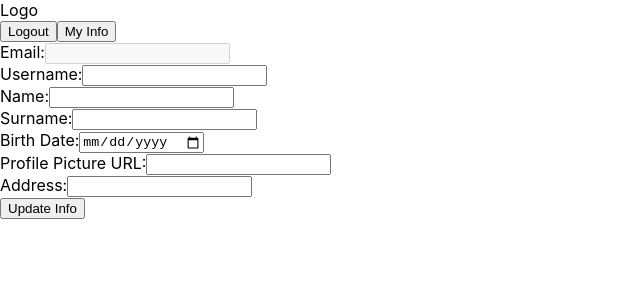
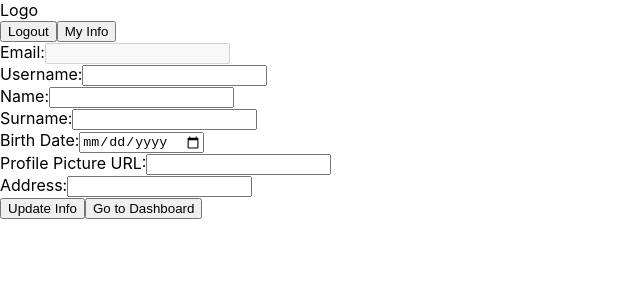
Before and after one commit to rafalebre/Swap_Cycle, a React (Create React App) app in the folder frontend/: page /update-info in a window 1280 px wide. Shown: the top 300 px of the page, without its empty margins (0-640 px from the left). Built offline with nearby package versions, Linux system fonts and the light colour scheme; no server answers; sample sign-in values are in the browser's storage.

Commit message:
redirecting from myinfo to dashboard

```diff
--- a/frontend/src/pages/UserInfo.jsx
+++ b/frontend/src/pages/UserInfo.jsx
@@ -1,5 +1,6 @@
 import React, { useEffect, useState } from 'react';
-import { getUserInfo, updateUserInfo } from '../services/authService'; // Certifique-se de que os caminhos estão corretos
+import { getUserInfo, updateUserInfo } from '../services/authService';
+import {useNavigate} from 'react-router-dom';
 
 const UserInfo = () => {
     const [userInfo, setUserInfo] = useState({
@@ -11,6 +12,7 @@
         profile_picture: '',
         address: ''
     });
+    const navigate = useNavigate(); // Hook para navegação
 
     useEffect(() => {
         const fetchData = async () => {
@@ -36,10 +38,15 @@
         try {
             const updateData = await updateUserInfo(userInfo);
             console.log('Update Success:', updateData.message);
+            navigate('/dashboard');
         } catch (error) {
             console.error(error);
         }
     };
+
+    const handleGoToDashboard = () => {
+      navigate('/dashboard'); // Função para navegar diretamente para dashboard
+  };
 
     return (
         <form onSubmit={handleSubmit}>
@@ -72,6 +79,7 @@
                 <input type="text" name="address" value={userInfo.address} onChange={handleChange} />
             </div>
             <button type="submit">Update Info</button>
+            <button type="button" onClick={handleGoToDashboard}>Go to Dashboard</button>
         </form>
     );
 }
```
